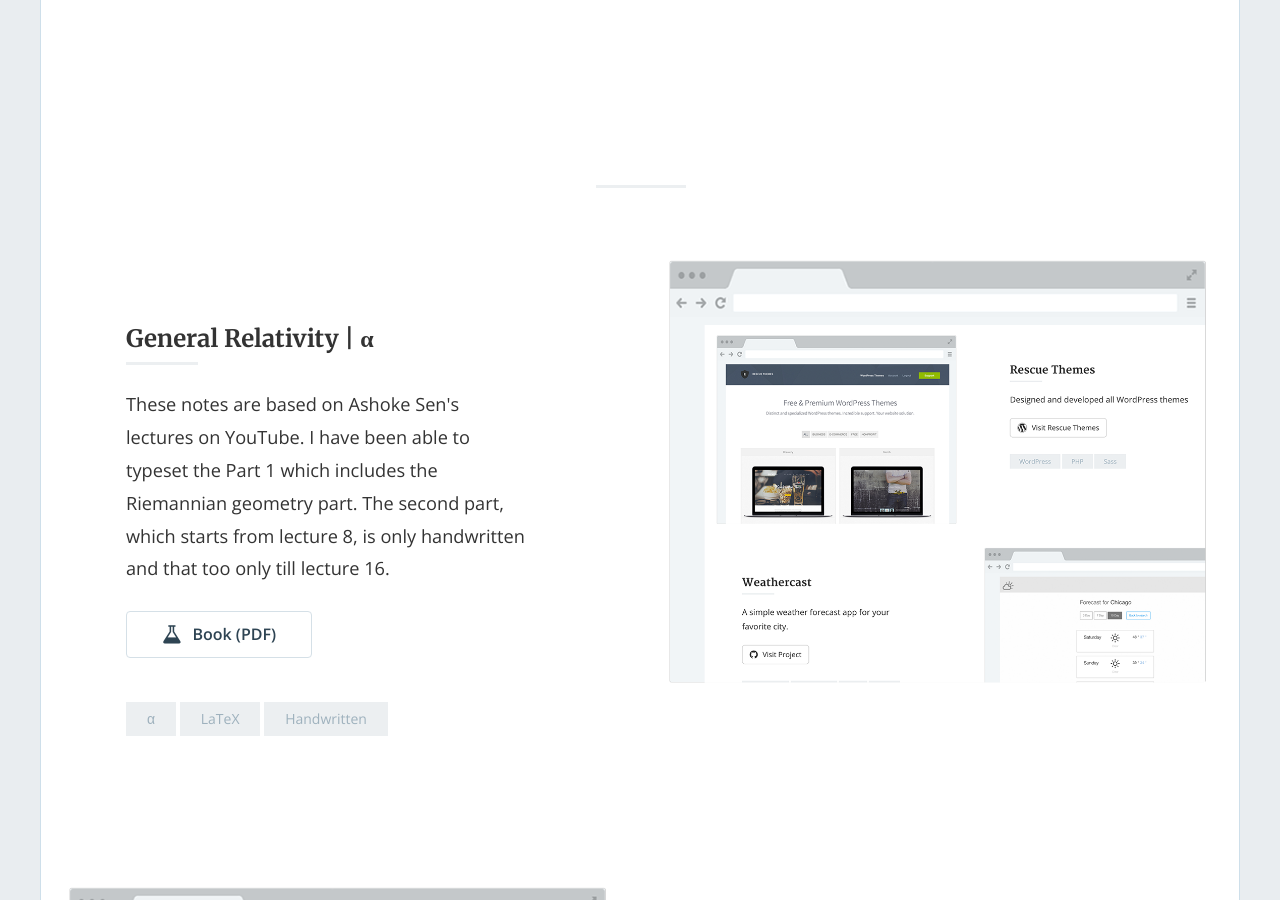
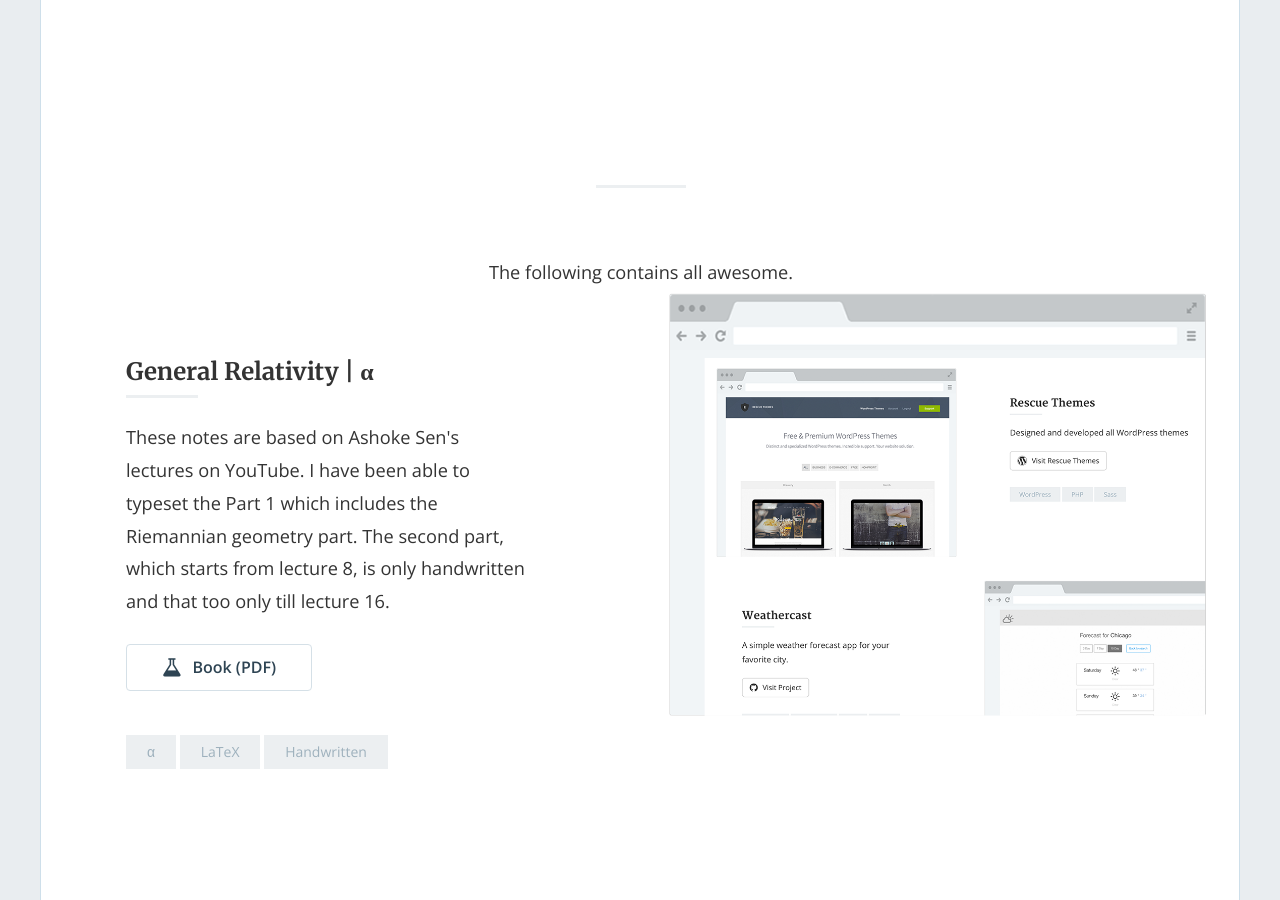
Before and after one commit to donkeyDocs/donkeyDocs.github.io, a Jekyll site: the page built from index.html, in a window 1280 px wide and 900 px high, scrolled down 739 px. Built offline with Jekyll 4.4.1, drawn with Linux system fonts in a browser that asks for light colours; nearby versions of some CDN libraries; the list of posts is cut into pages by our own code.

Commit message:
/ ‘_layouts/home.html’

```diff
--- a/_layouts/home.html
+++ b/_layouts/home.html
@@ -15,7 +15,7 @@
             {% endif %}
 
             <div class="break"></div>
-
+            <p class="section-subtitle text-center">The following contains all awesome.</p>
             {% for post in paginator.posts %}
               <div class="wow fadeIn">
               {% if post.position == "left" %}
```
